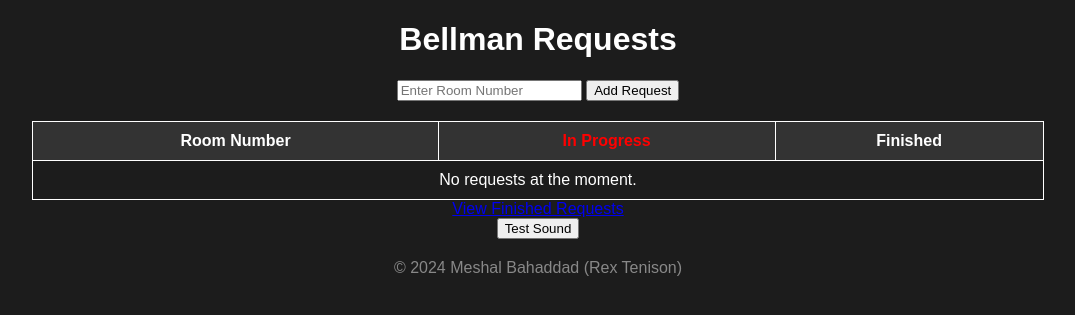
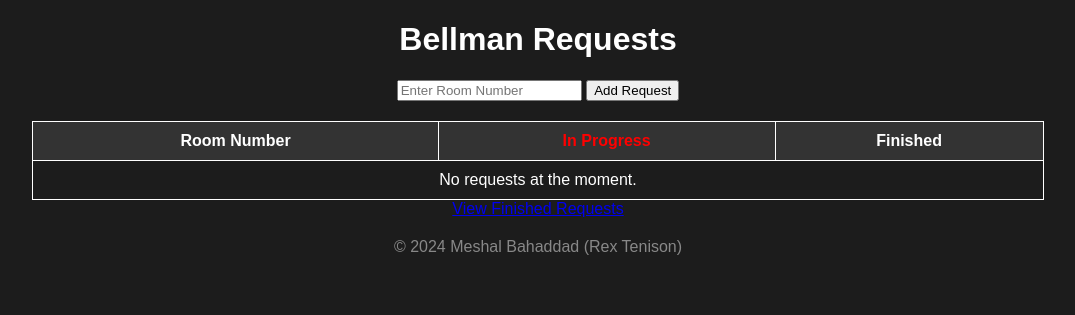
Before and after one commit to pogrammerex/bellman-request-system, a Flask app: page / in a window 1280 px wide. Shown: the top 315 px of the page, without its empty margins (102-1177 px from the left). Run offline with Flask 3, Linux system fonts and the light colour scheme; some libraries are stand-ins or nearby versions.

```diff
--- a/main.py
+++ b/main.py
@@ -43,7 +43,6 @@ def add_request():
         db.session.commit()
         # Notify clients about the new request
         socketio.emit('update_requests', {'room_number': room_number})  # Pass room_number as data
-        socketio.emit('play sound')
     return redirect(url_for('index'))
 
 @app.route('/update/<int:request_id>/<status>', methods=['POST'])
--- a/templates/index.html
+++ b/templates/index.html
@@ -134,8 +134,6 @@
         }
     });
     </script>
-
-    <button onclick="playNotificationSound()">Test Sound</button>
     <!-- Copyright Notice -->
     <div class="copyright">
         &copy; 2024 Meshal Bahaddad (Rex Tenison)
```
